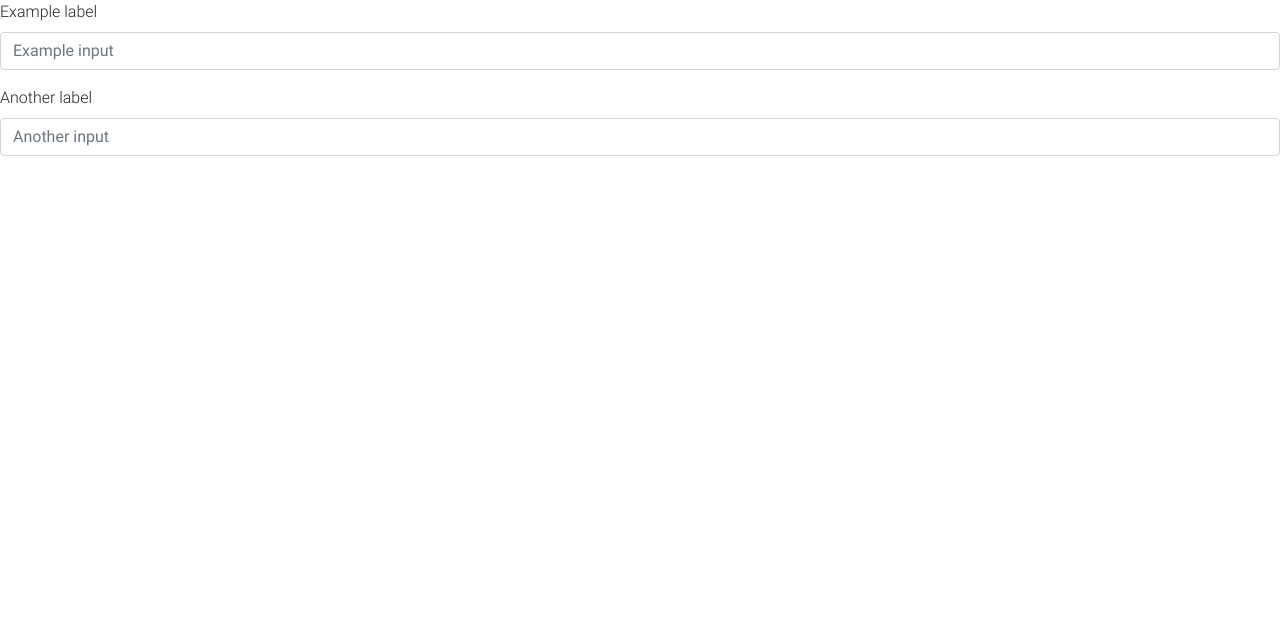
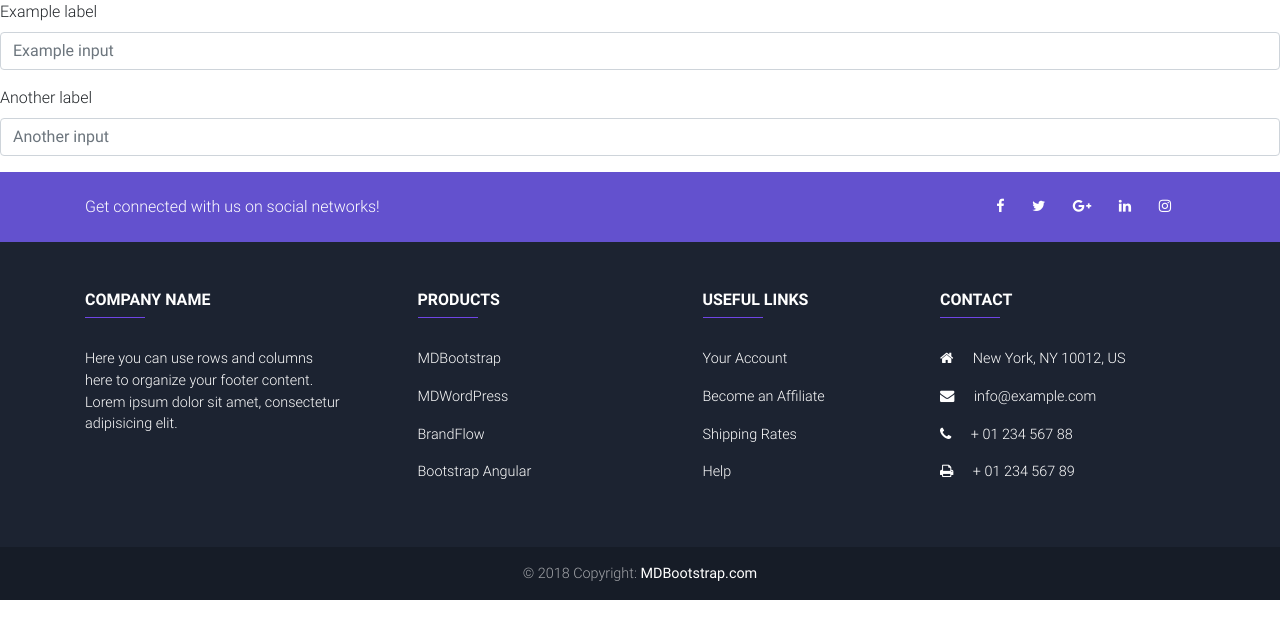
Before and after one commit to mudambirichard/webtest, a plain HTML site: page index.html in a window 1280 px wide. Drawn offline with Linux system fonts and the light colour scheme.

Commit message:
adding footer

```diff
--- a/index.html
+++ b/index.html
@@ -34,6 +34,147 @@
         <input type="text" class="form-control" id="formGroupExampleInput2" placeholder="Another input">
     </div>
 </form>
+
+
+
+
+<!--Footer-->
+<footer class="page-footer font-small unique-color-dark pt-0">
+
+    <div style="background-color: #6351ce;">
+        <div class="container">
+            <!--Grid row-->
+            <div class="row py-4 d-flex align-items-center">
+
+                <!--Grid column-->
+                <div class="col-md-6 col-lg-5 text-center text-md-left mb-4 mb-md-0">
+                    <h6 class="mb-0 white-text">Get connected with us on social networks!</h6>
+                </div>
+                <!--Grid column-->
+
+                <!--Grid column-->
+                <div class="col-md-6 col-lg-7 text-center text-md-right">
+                    <!--Facebook-->
+                    <a class="fb-ic ml-0">
+                        <i class="fa fa-facebook white-text mr-lg-4"> </i>
+                    </a>
+                    <!--Twitter-->
+                    <a class="tw-ic">
+                        <i class="fa fa-twitter white-text mr-lg-4"> </i>
+                    </a>
+                    <!--Google +-->
+                    <a class="gplus-ic">
+                        <i class="fa fa-google-plus white-text mr-lg-4"> </i>
+                    </a>
+                    <!--Linkedin-->
+                    <a class="li-ic">
+                        <i class="fa fa-linkedin white-text mr-lg-4"> </i>
+                    </a>
+                    <!--Instagram-->
+                    <a class="ins-ic">
+                        <i class="fa fa-instagram white-text mr-lg-4"> </i>
+                    </a>
+                </div>
+                <!--Grid column-->
+
+            </div>
+            <!--Grid row-->
+        </div>
+    </div>
+
+    <!--Footer Links-->
+    <div class="container mt-5 mb-4 text-center text-md-left">
+        <div class="row mt-3">
+
+            <!--First column-->
+            <div class="col-md-3 col-lg-4 col-xl-3 mb-4">
+                <h6 class="text-uppercase font-weight-bold">
+                    <strong>Company name</strong>
+                </h6>
+                <hr class="deep-purple accent-2 mb-4 mt-0 d-inline-block mx-auto" style="width: 60px;">
+                <p>Here you can use rows and columns here to organize your footer content. Lorem ipsum dolor sit
+                    amet, consectetur adipisicing elit.</p>
+            </div>
+            <!--/.First column-->
+
+            <!--Second column-->
+            <div class="col-md-2 col-lg-2 col-xl-2 mx-auto mb-4">
+                <h6 class="text-uppercase font-weight-bold">
+                    <strong>Products</strong>
+                </h6>
+                <hr class="deep-purple accent-2 mb-4 mt-0 d-inline-block mx-auto" style="width: 60px;">
+                <p>
+                    <a href="#!">MDBootstrap</a>
+                </p>
+                <p>
+                    <a href="#!">MDWordPress</a>
+                </p>
+                <p>
+                    <a href="#!">BrandFlow</a>
+                </p>
+                <p>
+                    <a href="#!">Bootstrap Angular</a>
+                </p>
+            </div>
+            <!--/.Second column-->
+
+            <!--Third column-->
+            <div class="col-md-3 col-lg-2 col-xl-2 mx-auto mb-4">
+                <h6 class="text-uppercase font-weight-bold">
+                    <strong>Useful links</strong>
+                </h6>
+                <hr class="deep-purple accent-2 mb-4 mt-0 d-inline-block mx-auto" style="width: 60px;">
+                <p>
+                    <a href="#!">Your Account</a>
+                </p>
+                <p>
+                    <a href="#!">Become an Affiliate</a>
+                </p>
+                <p>
+                    <a href="#!">Shipping Rates</a>
+                </p>
+                <p>
+                    <a href="#!">Help</a>
+                </p>
+            </div>
+            <!--/.Third column-->
+
+            <!--Fourth column-->
+            <div class="col-md-4 col-lg-3 col-xl-3">
+                <h6 class="text-uppercase font-weight-bold">
+                    <strong>Contact</strong>
+                </h6>
+                <hr class="deep-purple accent-2 mb-4 mt-0 d-inline-block mx-auto" style="width: 60px;">
+                <p>
+                    <i class="fa fa-home mr-3"></i> New York, NY 10012, US</p>
+                <p>
+                    <i class="fa fa-envelope mr-3"></i> info@example.com</p>
+                <p>
+                    <i class="fa fa-phone mr-3"></i> + 01 234 567 88</p>
+                <p>
+                    <i class="fa fa-print mr-3"></i> + 01 234 567 89</p>
+            </div>
+            <!--/.Fourth column-->
+
+        </div>
+    </div>
+    <!--/.Footer Links-->
+
+    <!-- Copyright-->
+    <div class="footer-copyright py-3 text-center">
+        © 2018 Copyright:
+        <a href="https://mdbootstrap.com/material-design-for-bootstrap/">
+            <strong> MDBootstrap.com</strong>
+        </a>
+    </div>
+    <!--/.Copyright -->
+
+</footer>
+<!--/.Footer-->
+
+
+
+
 <!-- Default form group -->
     <!-- /Start your project here-->
 
```
